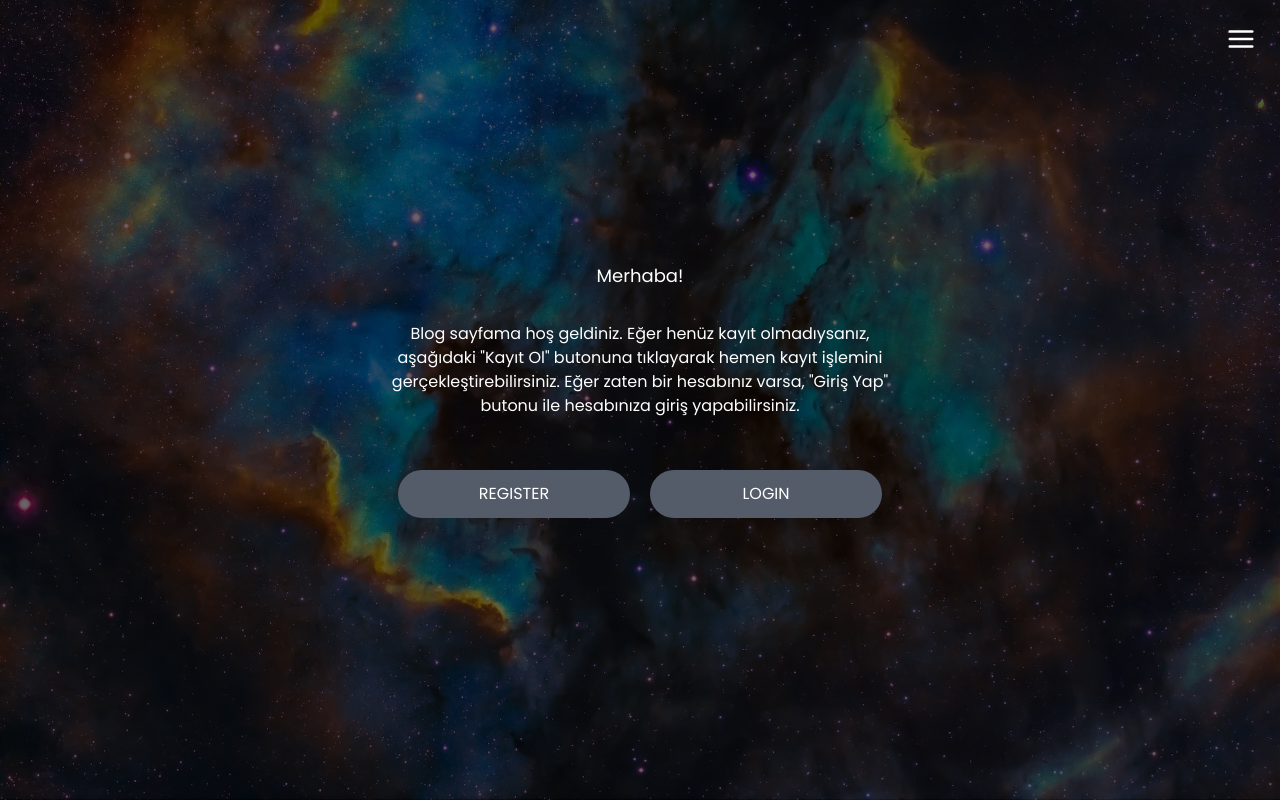
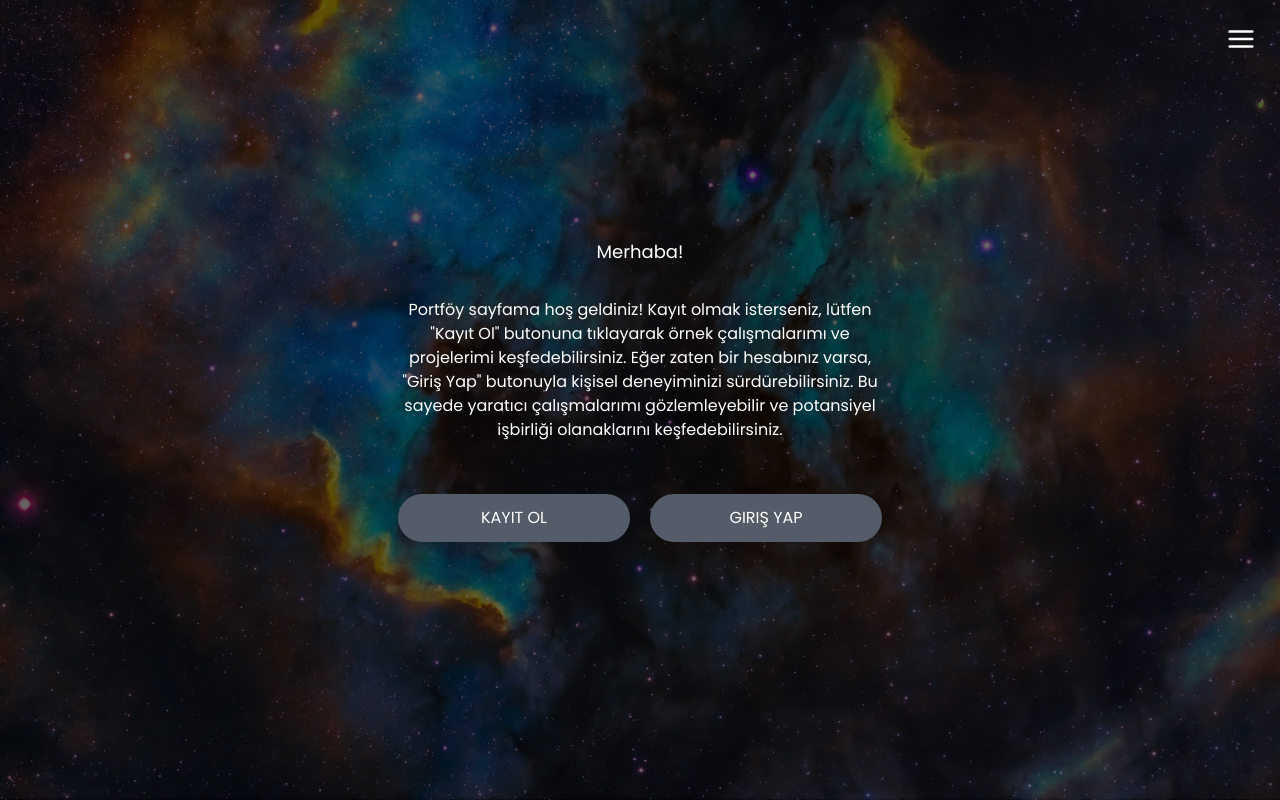
Before and after one commit to halilcancengiz/newPortfolio, a React (Vite) app: page /membership in a window 1280 px wide. Built offline with nearby package versions, Linux system fonts and the light colour scheme; no server answers.

Commit message:
some fixes have been made

```diff
--- a/src/assets/icon.js
+++ b/src/assets/icon.js
@@ -50,3 +50,4 @@ export { BsImage } from 'react-icons/bs'; /*image */
 export { AiFillEdit } from 'react-icons/ai'; /*edit */
 export { SlScreenDesktop } from 'react-icons/sl'; /*live */
 export { FiGithub } from 'react-icons/fi'; /*github */
+export { AiOutlineFundProjectionScreen } from 'react-icons/ai'; /*project icon */
--- a/src/components/Contact.jsx
+++ b/src/components/Contact.jsx
@@ -24,12 +24,12 @@ const Contact = () => {
                     </div>
 
                     <div className='w-full flex justify-end'>
-                        <a style={{borderRadius:"5px"}} className=" glassmorphism-button overflow-hidden border flex items-center justify-center my-2 px-10 cursor-pointer group bg-transparent relative py-1">
+                        <a style={{ borderRadius: "5px" }} className=" glassmorphism-button overflow-hidden border flex items-center justify-center my-2 px-10 cursor-pointer group bg-transparent relative py-1">
                             <div
                                 style={{ transition: "all .5s ease-in-out" }}
                                 className="absolute top-[50%] left-[50%] translate-x-[-50%] translate-y-[-50%] w-0 h-0 z-[-1]  bg-gradient-to-r from-blue-700 to-black-700 group-hover:h-full  group-hover:w-full group-hover:transition-all group-hover:font-bold group-hover:duration-500 animate-pulse"
                             ></div>
-                            <span  >
+                            <span className='uppercase'>
                                 Gönder
                             </span>
                         </a>
--- a/src/components/Footer.jsx
+++ b/src/components/Footer.jsx
@@ -22,8 +22,8 @@ const Footer = () => {
       </div>
 
       <div className="flex flex-col items-center justify-center my-10">
-        <a href="#contact" className="mb-5 glassmorphism-button border px-16 py-1 font-medium  transition-all duration-500">
-          Contact
+        <a href="#contact" className="mb-5 glassmorphism-button border px-16 py-1 uppercase font-medium  transition-all duration-500">
+          iletişim
         </a>
         <div className="flex items-center justify-center gap-10">
           <div className="border border-transparent hover:border-blue-btn rounded-full p-2 ">
--- a/src/components/Navbar.jsx
+++ b/src/components/Navbar.jsx
@@ -6,13 +6,16 @@ import {
   VscSignOut,
   FaHome,
   TbInfoHexagon,
+  AiOutlineFundProjectionScreen
 } from "../assets/icon";
-import { NavLink, useNavigate } from "react-router-dom";
+import { NavLink, useLocation, useNavigate } from "react-router-dom";
 import { logout } from "../services/firebase/firebase";
 import { Tooltip } from "antd";
 import { useSelector } from "react-redux";
 
 const Navbar = forwardRef(({ props }, ref) => {
+  const location = useLocation()
+  console.log(location);
   const user = useSelector(state => state.user.value);
   const navigate = useNavigate();
 
@@ -31,16 +34,25 @@ const Navbar = forwardRef(({ props }, ref) => {
           </NavLink>
         </Tooltip>
 
-        <Tooltip title="Hakkımda" placement="right" color="#1D90F4">
-          <NavLink to="/about-me" className="w-full py-2 flex items-center justify-center flex-col cursor-pointer transition duration-100 hover:scale-110">
-            <TbInfoHexagon size={21} className="transition-all duration-100" />
-          </NavLink>
-        </Tooltip>
 
         <Tooltip title="Postlar" placement="right" color="#1D90F4">
           <NavLink to="/allposts" className="w-full py-2 flex items-center justify-center flex-col cursor-pointer transition duration-100 hover:scale-110">
             <BsChatSquareTextFill size={18} className="transition-all duration-100" />
           </NavLink>
+        </Tooltip>
+
+        <Tooltip title="Projelerim" placement="right" color="#1D90F4">
+          {
+            location.pathname === "/" ? (
+              <a href="#projects" className="w-full local py-2 flex items-center justify-center flex-col cursor-pointer transition duration-100 hover:scale-110">
+                <AiOutlineFundProjectionScreen size={21} className="transition-all duration-100" />
+              </a>
+            ) : (
+              <NavLink to="/" className="w-full py-2 flex items-center justify-center flex-col cursor-pointer transition duration-100 hover:scale-110">
+                <AiOutlineFundProjectionScreen size={21} className="transition-all duration-100" />
+              </NavLink>
+            )
+          }
         </Tooltip>
 
         {user && (
@@ -69,7 +81,7 @@ const Navbar = forwardRef(({ props }, ref) => {
           </Tooltip>
         )}
       </nav>
-    </div>
+    </div >
   );
 });
 
--- a/src/components/Projects.jsx
+++ b/src/components/Projects.jsx
@@ -15,8 +15,7 @@ const Projects = () => {
   // }, [isInView]);
 
   return (
-    <div
-      className="min-h-screen w-full flex flex-col">
+    <div id="projects" className="min-h-screen w-full flex flex-col">
       <div className="w-full text-center my-10  drop-shadow-dark-btn ">
         <h6 className="header-stroke lg:text-4xl sm:text-3xl xs:text-2xl text-center uppercase">
           Projeler
--- a/src/index.css
+++ b/src/index.css
@@ -14,10 +14,10 @@ html,
 body,
 .App,
 #root {
-  height: 100vh;
+  min-height: 100vh;
   max-width: 100vw;
   overflow-x: hidden;
-  scroll-behavior: smooth;
+  scroll-behavior: smooth!important;
 }
 
 .glassmorphism {
--- a/src/pages/Settings.jsx
+++ b/src/pages/Settings.jsx
@@ -67,7 +67,7 @@ export const Settings = () => {
     } catch (error) {
       // Hata durumunda yapılması gerekenler
     }
-  }, [user.uid]);
+  }, []);
 
   useEffect(() => {
     if (user && user.uid) {
--- a/src/pages/membership/IndexMembership.jsx
+++ b/src/pages/membership/IndexMembership.jsx
@@ -11,10 +11,9 @@ const IndexMembership = () => {
         <div className="xs:px-4 md:px-0 flex flex-col items-center justify-center w-100 text-white z-10">
           <div className="text-lg text-center mb-8">Merhaba!</div>
           <p className="text-center mb-8">
-            Blog sayfama hoş geldiniz. Eğer henüz kayıt olmadıysanız, aşağıdaki
-            "Kayıt Ol" butonuna tıklayarak hemen kayıt işlemini
-            gerçekleştirebilirsiniz. Eğer zaten bir hesabınız varsa, "Giriş Yap"
-            butonu ile hesabınıza giriş yapabilirsiniz.
+            Portföy sayfama hoş geldiniz! Kayıt olmak isterseniz, lütfen "Kayıt Ol" butonuna tıklayarak örnek çalışmalarımı ve projelerimi keşfedebilirsiniz.
+            Eğer zaten bir hesabınız varsa, "Giriş Yap" butonuyla kişisel deneyiminizi sürdürebilirsiniz.
+            Bu sayede yaratıcı çalışmalarımı gözlemleyebilir ve potansiyel işbirliği olanaklarını keşfedebilirsiniz.
           </p>
           <div
             className={`flex items-center sm:gap-5 xs:gap-3 px-2 text-white w-full my-5`}
@@ -23,13 +22,13 @@ const IndexMembership = () => {
               to="register"
               className="flex items-center uppercase justify-center w-1/2 sm:h-12 xs:h-10  bg-gray-btn rounded-full hover:bg-blue-btn"
             >
-              Register
+              Kayıt Ol
             </NavLink>
             <NavLink
               to="login"
               className="flex items-center uppercase justify-center w-1/2 sm:h-12 xs:h-10  bg-gray-btn rounded-full hover:bg-blue-btn"
             >
-              Login
+              Giriş Yap
             </NavLink>
           </div>
         </div>
--- a/src/pages/membership/Login.jsx
+++ b/src/pages/membership/Login.jsx
@@ -48,23 +48,17 @@ const Login = () => {
         <div className="w-100 flex flex-col py-7">
           <div className="flex flex-col xs:items-center px-3 focus:border">
             <h1 className="capitalize flex sm:text-4xl xs:text-2xl my-3 font-bold text-white">
-              Login to your account
+              Hesabınıza giriş yapın.
             </h1>
             <div className="capitalize text-gray-300 sm:text-base xs:text-sm">
-              Not a member yet?
+              Henüz üye değil misiniz?
               <NavLink
                 className="text-blue-500 font-semibold ml-1"
                 to="/membership/register"
               >
-                Register.
+                Kayıt Ol.
               </NavLink>
             </div>
-            <button
-              onClick={changeMethod}
-              className="w-full text-blue-500 mt-3 rounded-full"
-            >
-              Other Register Methods
-            </button>
           </div>
 
           <form
@@ -81,7 +75,7 @@ const Login = () => {
                   className="ml-3 mt-1 text-xs text-gray-400 "
                   htmlFor="email"
                 >
-                  Email
+                  E-posta
                 </label>
                 <input
                   onChange={handleChange}
@@ -101,7 +95,7 @@ const Login = () => {
                   className="ml-3 mt-1 text-xs text-gray-400 "
                   htmlFor="email"
                 >
-                  Password
+                  Parola
                 </label>
                 <input
                   onChange={handleChange}
@@ -127,7 +121,7 @@ const Login = () => {
               className={`w-full text-white sm:h-12 xs:h-10  bg-gray-btn rounded-full hover:bg-blue-btn ${otherLoginMethod ? "hidden" : "block"
                 }`}
             >
-              Login
+              Giriş Yap
             </button>
           </form>
           <div className="flex flex-col">
--- a/src/pages/membership/Register.jsx
+++ b/src/pages/membership/Register.jsx
@@ -52,18 +52,18 @@ const Register = () => {
         <div className="w-100 flex flex-col py-7">
           <div className="flex flex-col xs:items-center px-3 focus:border">
             <h3 className="uppercase sm:text-base xs:text-sm font-semibold text-gray-300">
-              Start for free
+              Hemen başlayın
             </h3>
             <h1 className="capitalize flex sm:text-4xl xs:text-2xl my-3 font-bold text-white">
-              Create New Account
+              Yeni Hesap Oluştur
             </h1>
             <div className="capitalize text-gray-300 sm:text-base xs:text-sm">
-              Already a member?
+              Zaten üye misiniz?
               <NavLink
                 className="text-blue-500 font-semibold ml-1"
                 to="/membership/login"
               >
-                Log In.
+                giriş yap
               </NavLink>
             </div>
           </div>
@@ -81,7 +81,7 @@ const Register = () => {
                   className="ml-3 mt-1 text-xs text-gray-400 "
                   htmlFor="email"
                 >
-                  Email
+                  E-posta
                 </label>
                 <input
                   onChange={handleChange}
@@ -101,7 +101,7 @@ const Register = () => {
                   className="ml-3 mt-1 text-xs text-gray-400 "
                   htmlFor="email"
                 >
-                  Password
+                  Parola
                 </label>
                 <input
                   onChange={handleChange}
@@ -129,7 +129,7 @@ const Register = () => {
                   className="ml-3 mt-1 text-xs text-gray-400 capitalize "
                   htmlFor="email"
                 >
-                  confirm password
+                  parolayı onayla
                 </label>
                 <input
                   onChange={handleChange}
@@ -154,18 +154,16 @@ const Register = () => {
             </div>
             <button
               type="submit"
-              className={`w-full mx-auto text-white sm:h-12 xs:h-10  bg-gray-btn rounded-full hover:bg-blue-btn ${
-                otherRegisterMethod ? "hidden" : "block"
-              }`}
+              className={`w-full mx-auto text-white sm:h-12 xs:h-10  bg-gray-btn rounded-full hover:bg-blue-btn ${otherRegisterMethod ? "hidden" : "block"
+                }`}
             >
-              Register
+              Kayıt Ol
             </button>
           </form>
           <div className="flex flex-col">
             <div
-              className={`my-5 gap-3 flex flex-col items-center justify-center sm:p-0 xs:px-2  ${
-                otherRegisterMethod ? "block" : "hidden"
-              }`}
+              className={`my-5 gap-3 flex flex-col items-center justify-center sm:p-0 xs:px-2  ${otherRegisterMethod ? "block" : "hidden"
+                }`}
             >
               <div className="sm:h-16 xs:h-12 bg-dark-input rounded-xl flex items-center justify-center w-full cursor-pointer hover:border-2 border-twitter">
                 <BsTwitter size={30} className="text-twitter" />
@@ -177,12 +175,6 @@ const Register = () => {
                 <SiFacebook size={30} className="text-facebook" />
               </div>
             </div>
-            <button
-              onClick={changeMethod}
-              className="w-full text-white sm:h-12 xs:h-10  bg-gray-btn rounded-full hover:bg-blue-btn"
-            >
-              Change method
-            </button>
           </div>
         </div>
       </div>
```
Also changed, not shown: src/components/AboutMe.jsx (deleted, +0 -17 lines), src/pages/Home/Home.jsx (+3 -4 lines).
